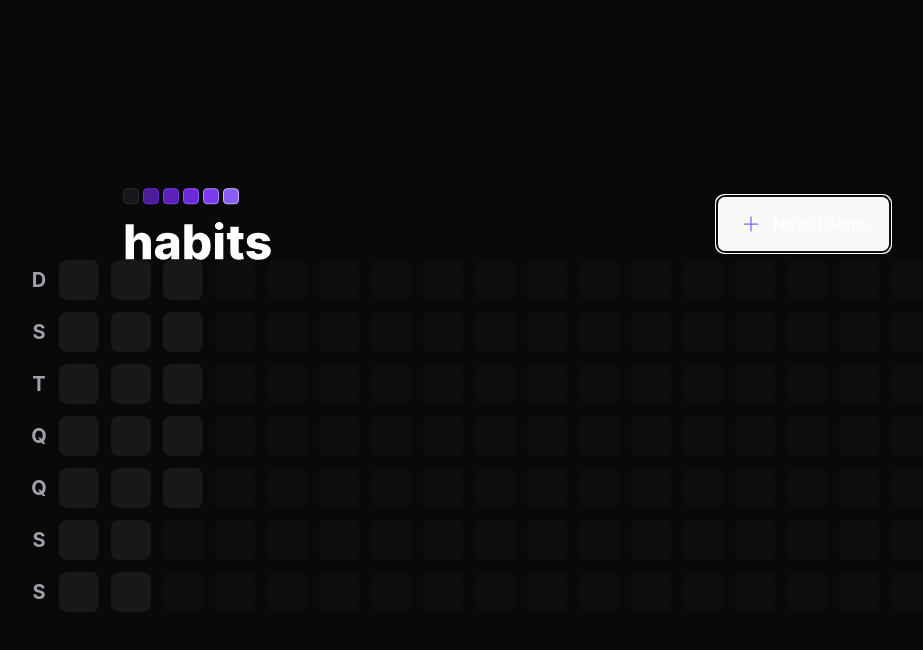
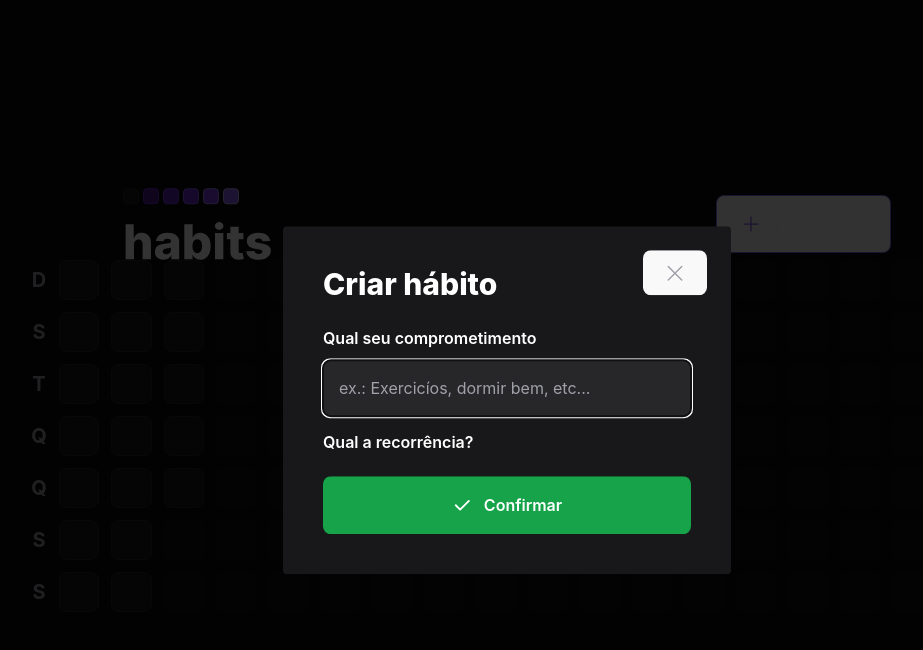
Before and after one commit to Pedro-Balestra/NLW2023-Habits, a React (Vite) app in the folder web/: page / in a window 1280 px wide. Both pictures are taken after a click on the button "Novo hábito". Shown: the top 650 px of the page, without its empty margins (133-1056 px from the left). Built offline with nearby package versions, Linux system fonts and the light colour scheme.

Commit message:
Avanço do Front Web
Criando tabela pra entrada de dados

```diff
--- a/web/package.json
+++ b/web/package.json
@@ -9,6 +9,9 @@
     "preview": "vite preview"
   },
   "dependencies": {
+    "@radix-ui/react-dialog": "^1.0.2",
+    "@radix-ui/react-popover": "^1.0.3",
+    "clsx": "^1.2.1",
     "dayjs": "^1.11.7",
     "phosphor-react": "^1.4.1",
     "react": "^18.2.0",
--- a/web/src/components/HabitDay.tsx
+++ b/web/src/components/HabitDay.tsx
@@ -1,11 +1,39 @@
+import * as Popover from '@radix-ui/react-popover';
+import clsx from 'clsx';
+import { ProgressBar } from './ProgressBar';
 
-//interface HabitDayProps {
-//    completed: number
-//}
+interface HabitDayProps {
+    completed: number
+    amount: number
+}
 
-export function HabitDay() {
+export function HabitDay({ completed, amount }: HabitDayProps) {
+
+    const completedPercentage = Math.round((completed / amount) * 100)
+
     return (
-        <div className="w-10 h-10 bg-zinc-900 border-zinc-800 rounded-lg"></div>
+        <Popover.Root>
+            <Popover.Trigger
+                className={clsx("w-10 h-10 bg-zinc-900 border-zinc-800 rounded-lg", {
+                    'bg-zinc-900 border-zinc-800': completedPercentage === 0,
+                    'bg-violet-900 border-violet-700': completedPercentage > 0 && completedPercentage < 20,
+                    'bg-violet-800 border-violet-600': completedPercentage >= 20 && completedPercentage < 40,
+                    'bg-violet-700 border-violet-500': completedPercentage >= 40 && completedPercentage < 60,
+                    'bg-violet-600 border-violet-500': completedPercentage >= 60 && completedPercentage < 80,
+                    'bg-violet-500 border-violet-400': completedPercentage >= 80,
+                })}
+            />
 
+            <Popover.Portal>
+                <Popover.Content className='min-w-[320px] p-6 rounded-2xl bg-zinc-900 flex flex-col'>
+                    <span className='font-semibold text-zinc-400'>terça-feira</span>
+                    <span className='mt-1 font-extrabold leading-tight text-3xl'>17/01</span>
+
+                    <ProgressBar progress={completedPercentage} />
+
+                    <Popover.Arrow height={8} width={16} className='fill-zinc-900' />
+                </Popover.Content>
+            </Popover.Portal>
+        </Popover.Root>
     )
 }
--- a/web/src/components/Header.tsx
+++ b/web/src/components/Header.tsx
@@ -1,16 +1,40 @@
-import { Plus } from "phosphor-react";
+import { Plus, X } from "phosphor-react";
+import { useState } from "react";
 import logoImage from '../assets/logo.svg'
+import * as Dialog from '@radix-ui/react-dialog';
+import { NewHabitForm } from "./NewHabitForm";
 
 export function Header() {
+
     return (
         <div className='w-full max-w-3xl mx-auto flex items-center justify-between'>
             <img src={logoImage} alt="Habits" />
-            <button
-                type="button"
-                className="border border-violet-500 font-semibold px-6 py-4 rounded-lg flex gap-3 items-center hover:border-violet-300">
-                <Plus size={20} className="text-violet-500" />
-                Novo hábito
-            </button>
+
+            <Dialog.Root>
+                <Dialog.Trigger
+                    type="button"
+                    className="border border-violet-500 font-semibold px-6 py-4 rounded-lg flex gap-3 items-center hover:border-violet-300">
+                    <Plus size={20} className="text-violet-500" />
+                    Novo hábito
+                </Dialog.Trigger>
+
+                <Dialog.Portal>
+                    <Dialog.Overlay className="w-screen h-screen bg-black/80 fixed inset-0" />
+
+                    <Dialog.Content className="absolute p-10 bg-zinc-900 rounded -2xl w-full max-w-md top-1/2 left-1/2 -translate-x-1/2 -translate-y-1/2">
+                        <Dialog.Close className="absolute right-6 top-6 text-zinc-400 hover:text-zinc-200">
+                            <X size={24} arial-label="Fechar" />
+                        </Dialog.Close>
+                        <Dialog.Title className="text-3xl leading-tight font-extrabold">
+                            Criar hábito
+                        </Dialog.Title>
+                        <NewHabitForm />
+                    </Dialog.Content>
+                </Dialog.Portal>
+
+            </Dialog.Root>
+
+
         </div>
     )
 }
--- /dev/null
+++ b/web/src/components/NewHabitForm.tsx
@@ -0,0 +1,29 @@
+import { Check } from "phosphor-react";
+
+export function NewHabitForm() {
+    return (
+        <form className="w-full flex flex-col mt-6">
+            <label htmlFor="tittle" className="font-semibold leading-tight">
+                Qual seu comprometimento
+            </label>
+
+            <input
+                type="text"
+                id="tittle"
+                placeholder="ex.: Exercicíos, dormir bem, etc..."
+                className="p-4 rounded-lg mt-3 bg-zinc-800 text-white placeholder:text-zinc-400"
+                autoFocus
+            />
+
+            <label htmlFor="" className="font-semibold leading-tight mt-4">
+                Qual a recorrência?
+            </label>
+
+            <button type="submit" className="mt-6 rounded-lg p-4 flex items-center justify-center gap-3 font-semibold bg-green-600 hover: bg-green-500">
+                <Check size={20} weight="bold" />
+                Confirmar
+            </button>
+
+        </form>
+    )
+}
--- /dev/null
+++ b/web/src/components/ProgressBar.tsx
@@ -0,0 +1,20 @@
+interface ProgressBarProps {
+    progress: number
+}
+
+export function ProgressBar(props: ProgressBarProps) {
+
+
+
+    return (
+        <div className='h-3 rounded-xl bg-zinc-700 w-full mt-4'>
+            <div
+                role="progressbar"
+                aria-label='Progresso de hábitos completados nesse dia'
+                aria-valuenow={props.progress}
+                className='h-3 rounded-xl via-violet-600 w-3/4'
+                style={{ width: `${props.progress}%` }}
+            />
+        </div>
+    )
+}
--- a/web/src/components/SummaryTable.tsx
+++ b/web/src/components/SummaryTable.tsx
@@ -35,7 +35,11 @@
             </div>
             <div className="grid grid-rows-7 grid-flow-col gap-3">
                 {summaryDates.map(date => {
-                    return (<HabitDay key={date.toString()} />)
+                    return (<HabitDay
+                        key={date.toString()}
+                        amount={5}
+                        completed={Math.round(Math.random() * 5)}
+                    />)
                 })}
                 {amoutOfDaysToFill > 0 && Array.from({ length: amoutOfDaysToFill }).map((_, i) => {
                     return (
```
Also changed, not shown: 1 other file (tests, documents, lock files or other folders).
